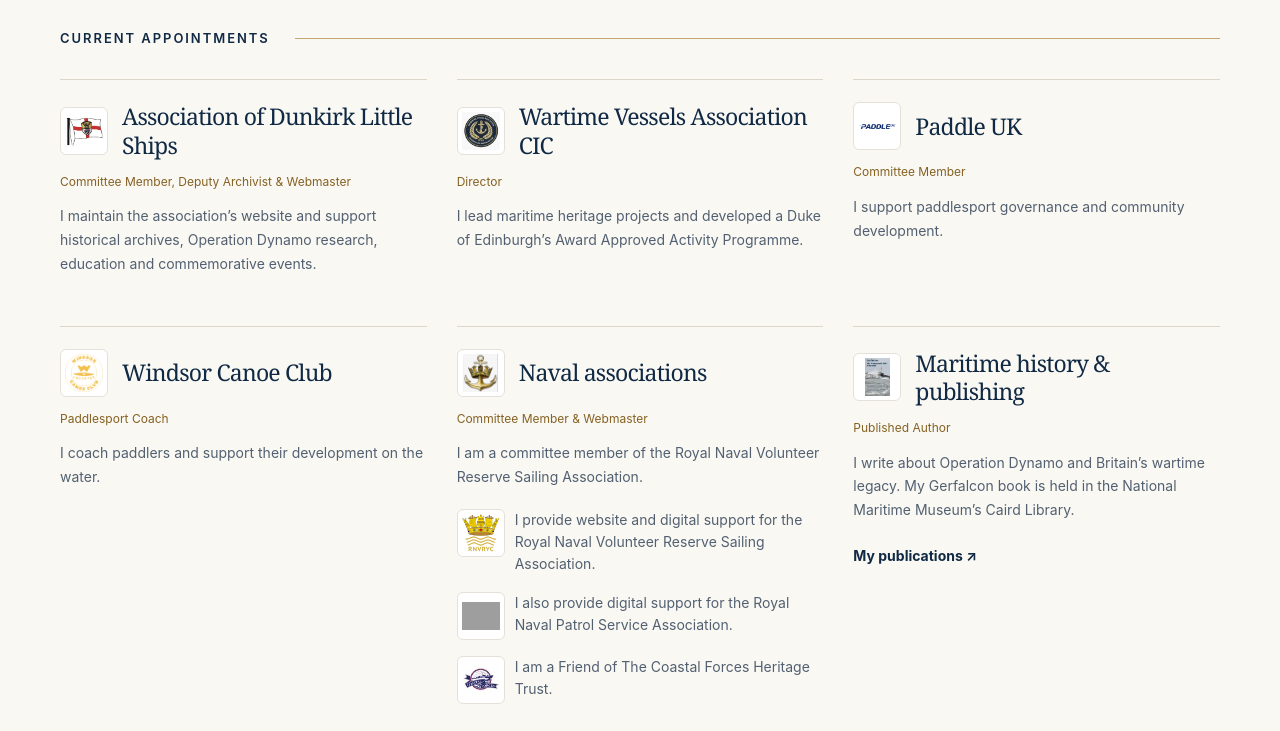
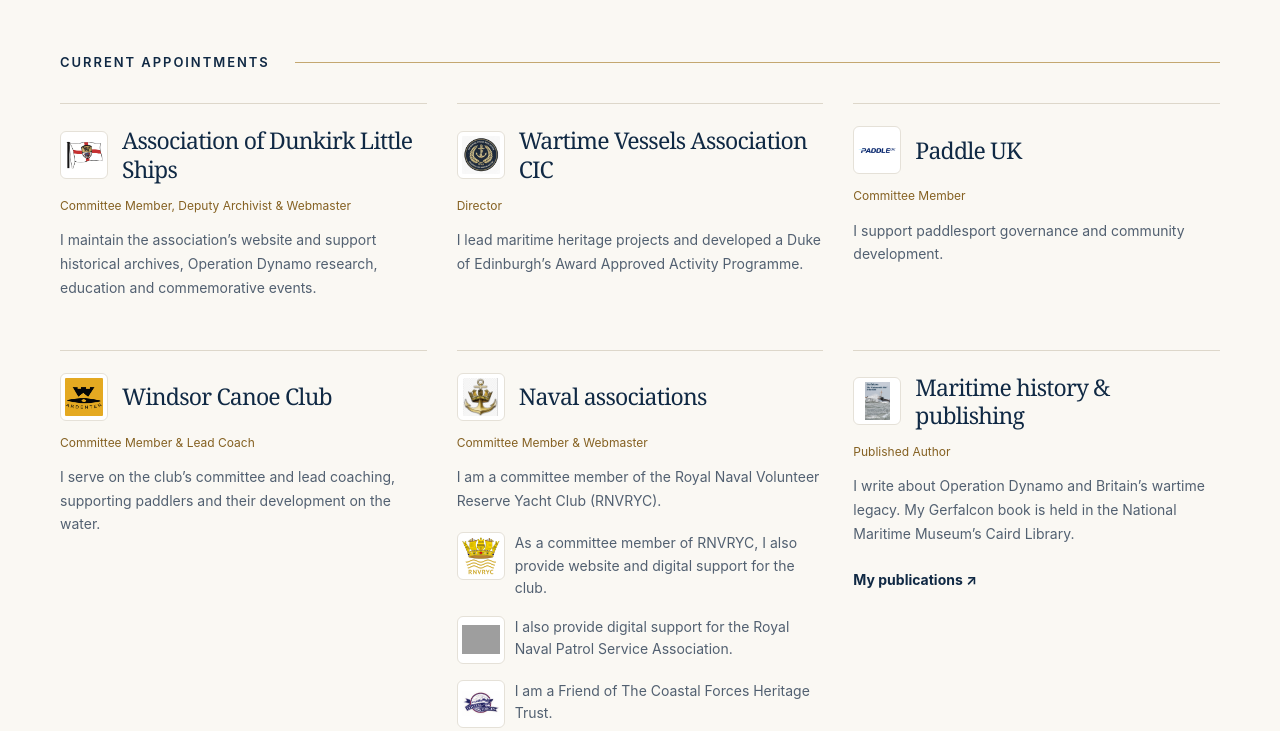
Before and after one commit to garygfletcher/fletcher.gg, a plain HTML site: page index.html in a window 1280 px wide. Shown: the part 10662-11393 px from the top of the page. Drawn offline with nearby package versions, Linux system fonts and the light colour scheme; grey boxes are pictures that could not be loaded.

Commit message:
Update Windsor lead coach and RNVRYC committee appointments

```diff
--- a/index.html
+++ b/index.html
@@ -310,7 +310,7 @@
     <div class="col-md-8"><p class="eyebrow">COACHING &amp; EXPEDITIONS</p><h2>Life on the water.</h2>
       <p>From a solo English Channel crossing to Arctic expeditions and the Great Bahama Bank, paddlesport has taken me well beyond familiar waters.</p>
       <p>On 3 October 2022, I crossed from Dungeness to Boulogne-sur-Mer in 7 hours, 21 minutes and 43 seconds. Performance Sea Kayak lists my crossing as solo and RIB-assisted, with a RIB transfer across the French shipping lane.</p>
-      <p>Through kayak.coach and Windsor Canoe Club, I coach paddlers and support adventurous expeditions. I previously coached at Battersea Canoe Club and Poole Harbour Canoe Club. As a Paddle UK committee member, I also contribute to the sport’s governance and community development.</p>
+      <p>As a committee member and Lead Coach at Windsor Canoe Club, I coach paddlers and support their development. Through kayak.coach, I also support adventurous expeditions. I previously coached at Battersea Canoe Club and Poole Harbour Canoe Club. As a Paddle UK committee member, I also contribute to the sport’s governance and community development.</p>
       <div class="section-links"><a href="https://www.performanceseakayak.co.uk/Pages/Crossings2a/crossingsEnglishChannelDover2a.php" target="_blank" rel="noopener noreferrer">My English Channel crossing entry ↗</a><a href="https://www.kayak.coach" target="_blank" rel="noopener noreferrer">Kayak coaching ↗</a><a href="https://www.instagram.com/tryingtokayak" target="_blank" rel="noopener noreferrer">Adventures on Instagram ↗</a></div>
     </div>
   </div>
@@ -346,8 +346,8 @@
       <article><h3 class="appointment-heading"><img class="appointment-logo" src="img/logos/association-of-dunkirk-little-ships.png" alt="" width="48" height="48" loading="lazy"><span>Association of Dunkirk Little Ships</span></h3><p class="appointment-role">Committee Member, Deputy Archivist &amp; Webmaster</p><p>I maintain the association’s website and support historical archives, Operation Dynamo research, education and commemorative events.</p></article>
       <article><h3 class="appointment-heading"><img class="appointment-logo" src="img/logos/wartime-vessels-association.png" alt="" width="48" height="48" loading="lazy"><span>Wartime Vessels Association CIC</span></h3><p class="appointment-role">Director</p><p>I lead maritime heritage projects and developed a Duke of Edinburgh’s Award Approved Activity Programme.</p></article>
       <article><h3 class="appointment-heading"><img class="appointment-logo" src="img/logos/paddle-uk.png" alt="" width="48" height="48" loading="lazy"><span>Paddle UK</span></h3><p class="appointment-role">Committee Member</p><p>I support paddlesport governance and community development.</p></article>
-      <article><h3 class="appointment-heading"><img class="appointment-logo" src="img/logos/windsor-canoe-club.png" alt="" width="48" height="48" loading="lazy"><span>Windsor Canoe Club</span></h3><p class="appointment-role">Paddlesport Coach</p><p>I coach paddlers and support their development on the water.</p></article>
-      <article><h3 class="appointment-heading"><img class="appointment-logo" src="img/logos/royal-navy.png" alt="" width="48" height="48" loading="lazy"><span>Naval associations</span></h3><p class="appointment-role">Committee Member &amp; Webmaster</p><p>I am a committee member of the Royal Naval Volunteer Reserve Sailing Association.</p><p class="heritage-friend"><img class="appointment-logo" src="img/logos/royal-naval-volunteer-reserve-yacht-club.png" alt="" width="48" height="48" loading="lazy"><span>I provide website and digital support for the Royal Naval Volunteer Reserve Sailing Association.</span></p><p class="heritage-friend"><img class="appointment-logo" src="img/logos/royal-naval-patrol-service.png" alt="" width="48" height="48" loading="lazy"><span>I also provide digital support for the Royal Naval Patrol Service Association.</span></p>
+      <article><h3 class="appointment-heading"><img class="appointment-logo" src="img/logos/windsor-canoe-club-current.png" alt="" width="48" height="48" loading="lazy"><span>Windsor Canoe Club</span></h3><p class="appointment-role">Committee Member &amp; Lead Coach</p><p>I serve on the club’s committee and lead coaching, supporting paddlers and their development on the water.</p></article>
+      <article><h3 class="appointment-heading"><img class="appointment-logo" src="img/logos/royal-navy.png" alt="" width="48" height="48" loading="lazy"><span>Naval associations</span></h3><p class="appointment-role">Committee Member &amp; Webmaster</p><p>I am a committee member of the Royal Naval Volunteer Reserve Yacht Club (RNVRYC).</p><p class="heritage-friend"><img class="appointment-logo" src="img/logos/royal-naval-volunteer-reserve-yacht-club.png" alt="" width="48" height="48" loading="lazy"><span>As a committee member of RNVRYC, I also provide website and digital support for the club.</span></p><p class="heritage-friend"><img class="appointment-logo" src="img/logos/royal-naval-patrol-service.png" alt="" width="48" height="48" loading="lazy"><span>I also provide digital support for the Royal Naval Patrol Service Association.</span></p>
         <p class="heritage-friend"><img src="img/logos/coastal-forces-heritage-trust.jpg" alt="" width="28" height="20" loading="lazy"><span>I am a Friend of The Coastal Forces Heritage Trust.</span></p>
       </article>
       <article><h3 class="appointment-heading"><img class="appointment-logo" src="img/logos/gerfalcon-publications.png" alt="" width="48" height="48" loading="lazy"><span>Maritime history &amp; publishing</span></h3><p class="appointment-role">Published Author</p><p>I write about Operation Dynamo and Britain’s wartime legacy. My Gerfalcon book is held in the National Maritime Museum’s Caird Library.</p><a class="text-link" href="#publications">My publications ↗</a></article>
```
Also changed, not shown: img/logos/windsor-canoe-club-current.png (added).
